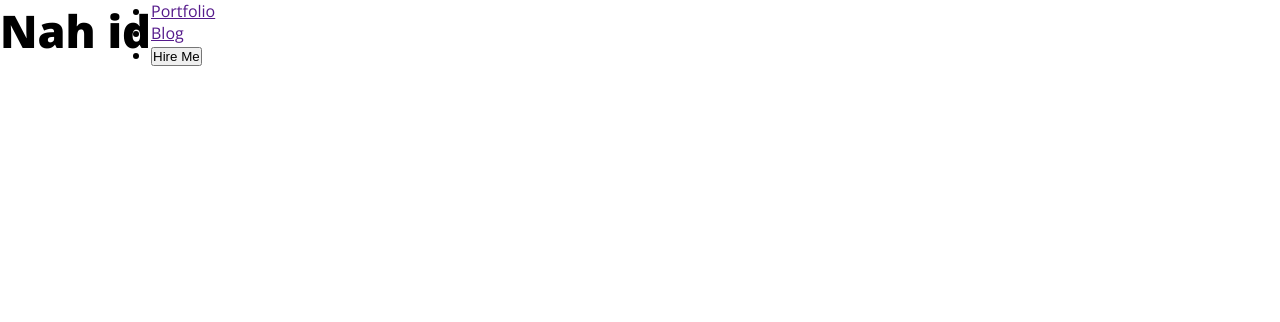
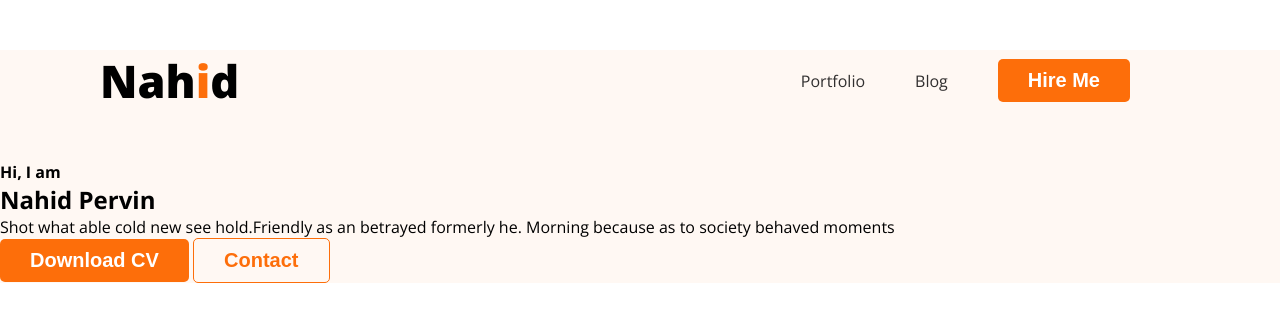
Before and after one commit to Npervin/Portfolio-website-1, a plain HTML site: page index.html in a window 1280 px wide. Drawn offline with nearby package versions, Linux system fonts and the light colour scheme.

Commit message:
added some styles in style.css file

```diff
--- a/index.html
+++ b/index.html
@@ -15,15 +15,28 @@
   <body class="open-sans-normal">
     <header>
       <nav>
-        <h3 class="nav-title">Nah <span>i</span>d</h3>
+        <h3 class="nav-title">Nah<span class="text-primary">i</span>d</h3>
         <ul>
-          <li><a href="">Portfolio</a></li>
-          <li><a href="">Blog</a></li>
+          <li><a class="dark-2" href="">Portfolio</a></li>
+          <li><a class="dark-2" href="">Blog</a></li>
           <li>
-            <a href=""><button>Hire Me</button></a>
+            <a href=""><button class="btn-primary">Hire Me</button></a>
           </li>
         </ul>
       </nav>
+      <div>
+        <div>
+          <h4>Hi, I am</h4>
+          <h2>Nahid Pervin</h2>
+          <p>
+            Shot what able cold new see hold.Friendly as an betrayed formerly
+            he. Morning because as to society behaved moments
+          </p>
+          <button class="btn-primary">Download CV</button>
+          <button class="btn-secondary">Contact</button>
+        </div>
+        <div></div>
+      </div>
     </header>
     <main></main>
   </body>
--- a/style.css
+++ b/style.css
@@ -11,8 +11,51 @@
 }
 nav {
   display: flex;
+  align-items: center;
+  justify-content: space-between;
+  margin: 50px 100px;
 }
 .nav-title {
   font-weight: 800;
   font-size: 45px;
 }
+.text-primary {
+  color: #fd6e0a;
+}
+
+nav ul {
+  display: flex;
+  align-items: center;
+}
+ul li {
+  list-style: none;
+  margin-right: 50px;
+}
+ul li a {
+  text-decoration: none;
+}
+.dark-2 {
+  color: #312f2f;
+}
+.btn-primary {
+  background: #fd6e0a;
+  font-weight: bold;
+  font-size: 20px;
+  color: white;
+  border-radius: 5px;
+  border: none;
+  padding: 10px 30px;
+}
+header {
+  background: #fff8f3;
+}
+.btn-secondary {
+  background: transparent;
+  font-weight: bold;
+  font-size: 20px;
+  color: #fd6e0a;
+  border-radius: 5px;
+  border: none;
+  padding: 10px 30px;
+  border: 1px solid #fd6e0a;
+}
```
